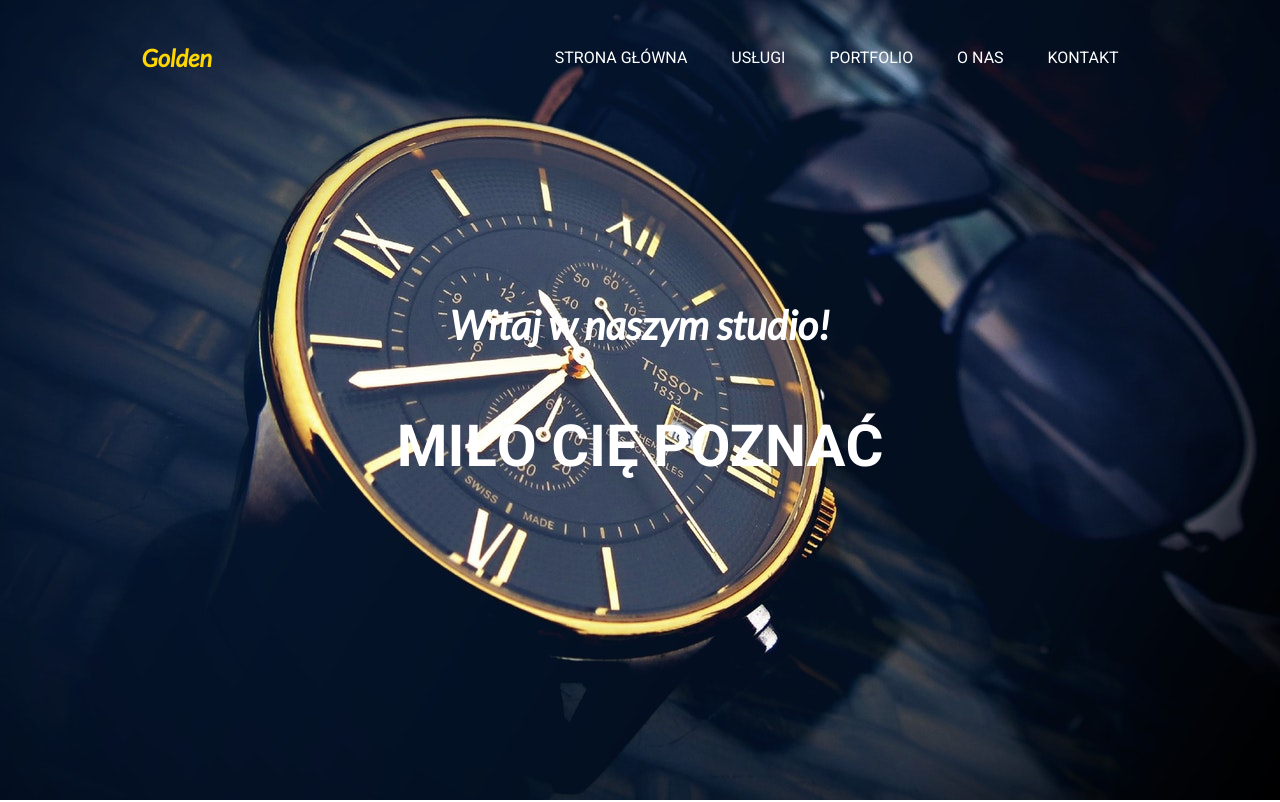
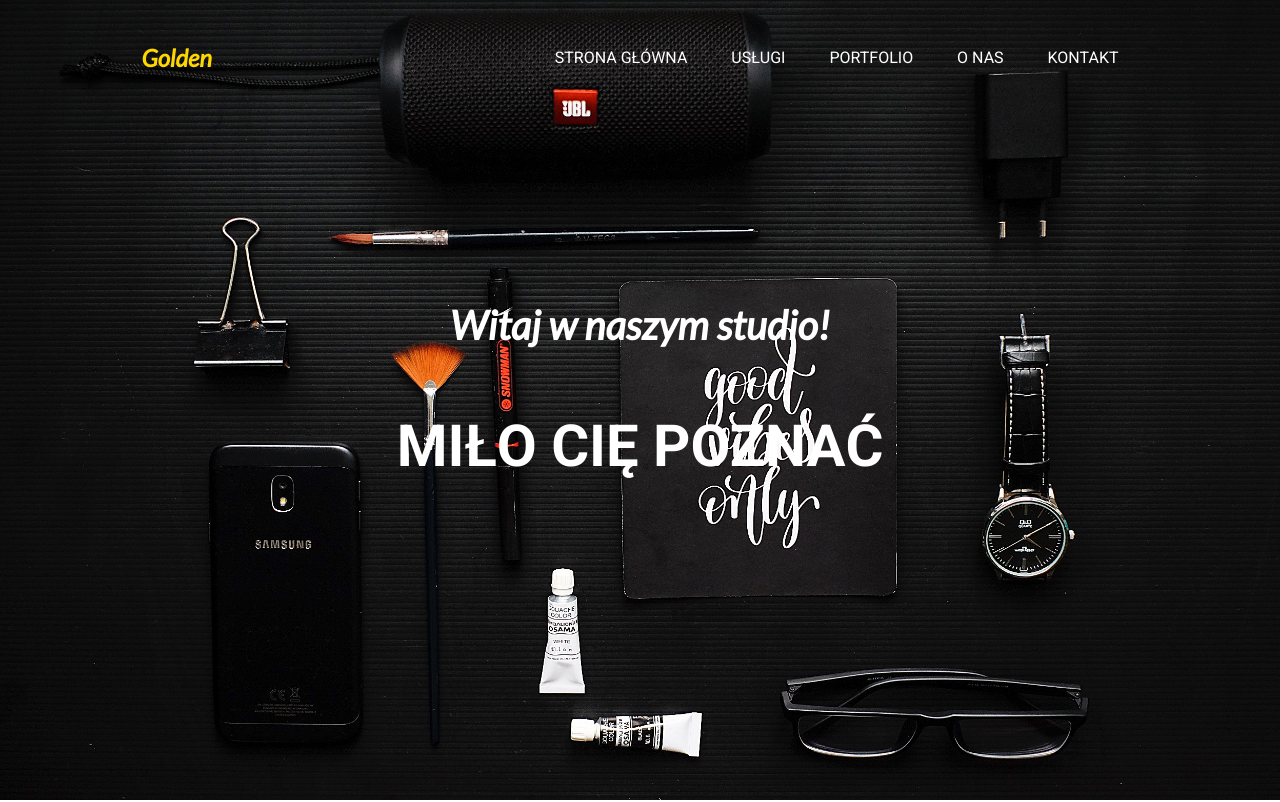
Before and after one commit to tomecky1/project-4-task-runner, a website: page index.html in a window 1280 px wide. Shown: the top 802 px of the page. Drawn offline with Linux system fonts and the light colour scheme.

Commit message:
Change splash screen

```diff
--- a/sass/style.scss
+++ b/sass/style.scss
@@ -36,7 +36,7 @@ section {
     height: 100vh;
     padding: 20px 0;
     position: relative;
-    background-image: url('/images/splash.jpg');
+    background-image: url('/images/close-up-photography-of-smartphone-beside-binder-clip-1841841.jpg');
     background-position: center center;
     background-attachment: fixed;
     background-size: cover;
```
Also changed, not shown: css/style.css, images/close-up-photography-of-smartphone-beside-binder-clip-1841841.jpg (added), 1 other file.
